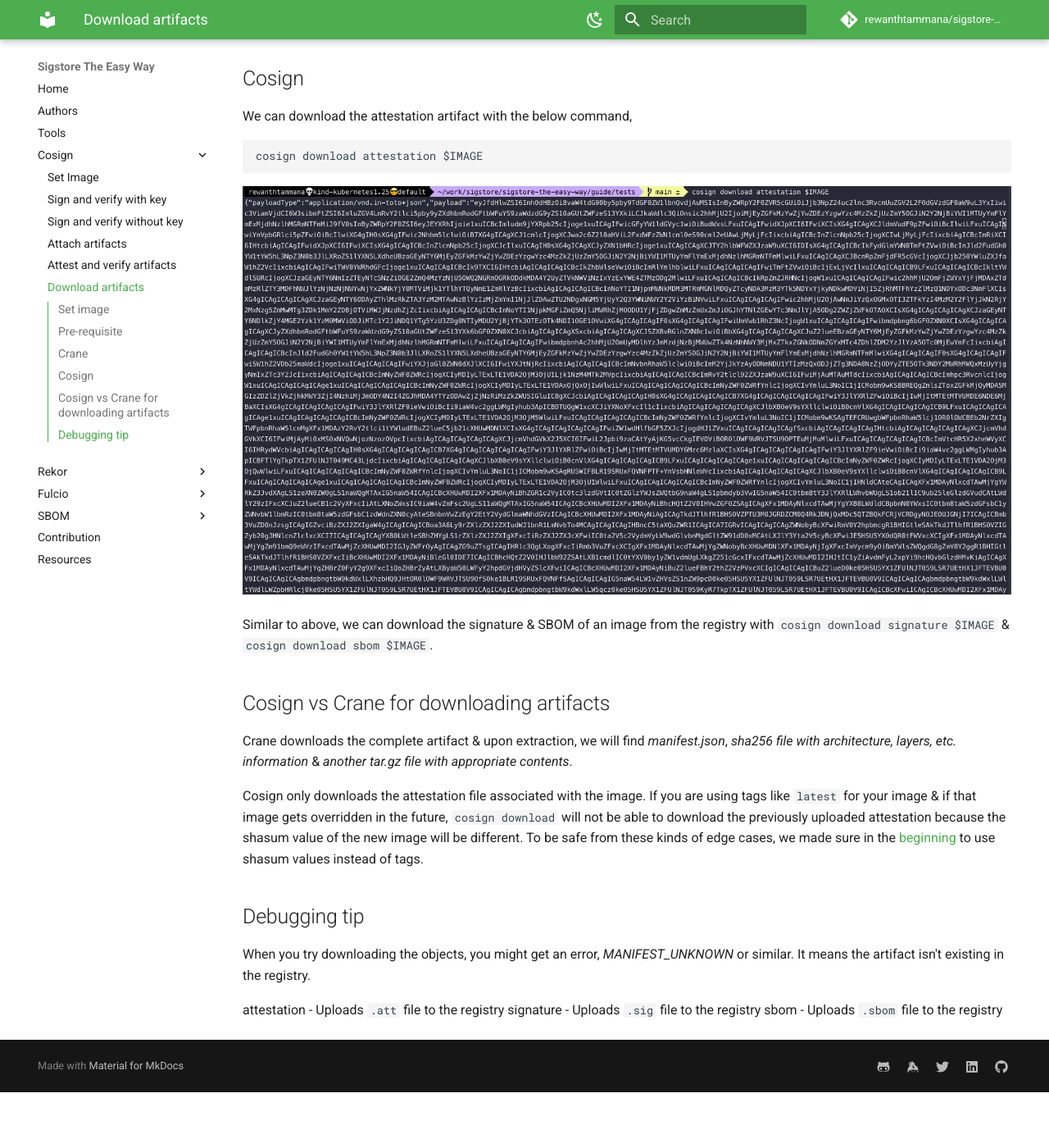
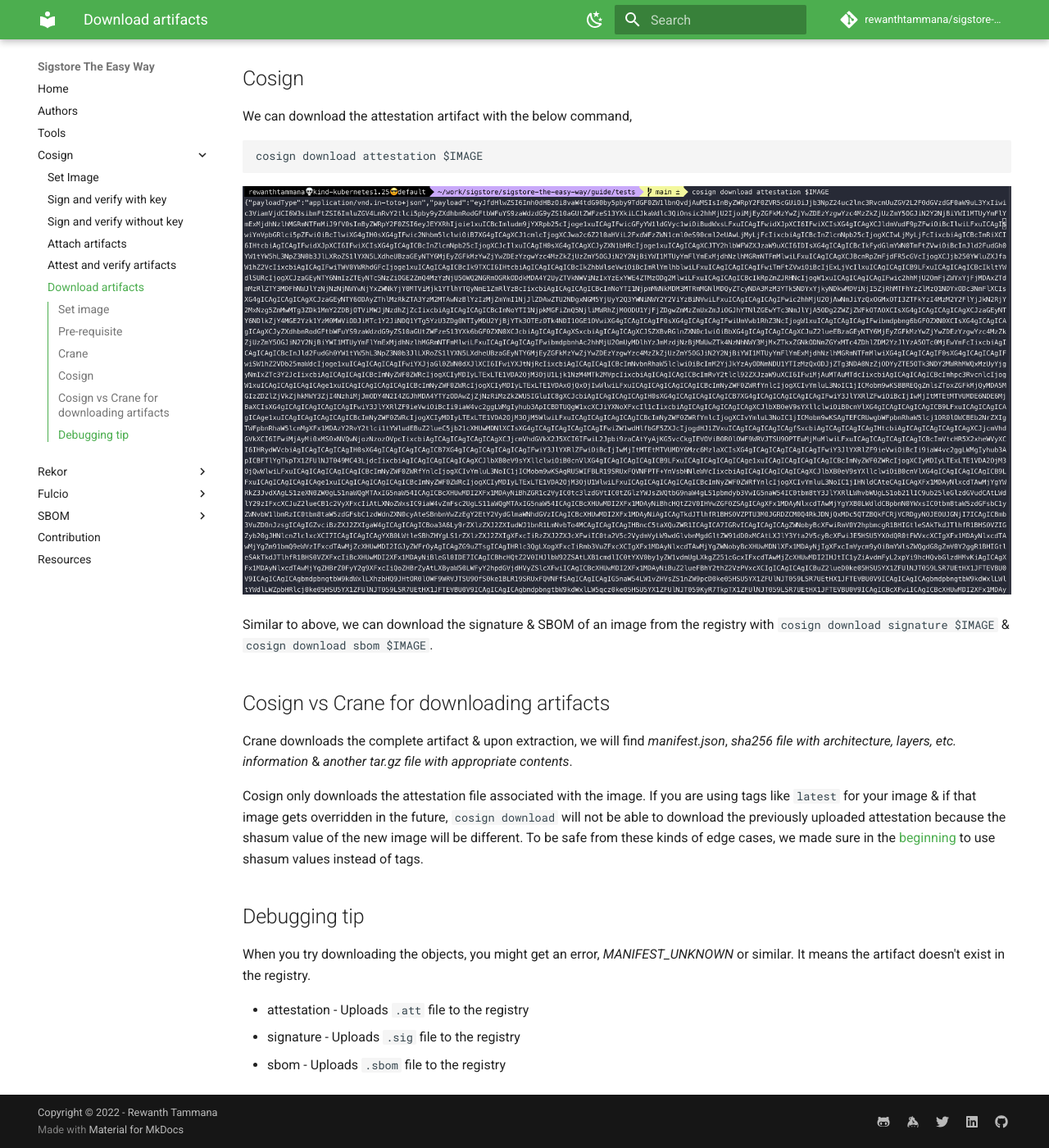
Before and after one commit to rewanthtammana/sigstore-the-easy-way, an MkDocs documentation site: the page built from guide/cosign/download-artifacts.md, in a window 1280 px wide and 1400 px high, scrolled down 2263 px. Shown: the whole window at 82% size. Built offline with MkDocs 1.6.1 and Material for MkDocs 9.7.7, drawn with Linux system fonts in a browser that asks for light colours; comment, search, counter and statistics services are not loaded; before the commit the page ends 3595 px from its top, so only the background shows below that.

Commit message:
Updates styling

```diff
--- /dev/null
+++ b/guide/assets/css/style.css
@@ -0,0 +1,4 @@
+.md-source-file { display: none; }
+hr {
+    visibility: hidden;
+}
--- a/guide/cosign/download-artifacts.md
+++ b/guide/cosign/download-artifacts.md
@@ -72,8 +72,8 @@ Cosign only downloads the attestation file associated with the image. If you are
 
 ## Debugging tip
 
-When you try downloading the objects, you might get an error, *MANIFEST_UNKNOWN* or similar. It means the artifact isn't existing in the registry.
+When you try downloading the objects, you might get an error, *MANIFEST_UNKNOWN* or similar. It means the artifact doesn't exist in the registry.
 
-attestation - Uploads `.att` file to the registry
-signature - Uploads `.sig` file to the registry
-sbom - Uploads `.sbom` file to the registry
+* attestation - Uploads `.att` file to the registry
+* signature - Uploads `.sig` file to the registry
+* sbom - Uploads `.sbom` file to the registry
--- a/mkdocs.yml
+++ b/mkdocs.yml
@@ -1,11 +1,18 @@
 site_name: Sigstore The Easy Way
-site_description: Software signing just got easier
+site_description: >-
+  Software signing just got easier. Sigstore The Easy Way guide is the most straightforward way to geting started with software signing & securing software supply chains.
 site_author: Rewanth Tammana
 site_url: https://rewanthtammana/sigstore-the-easy-way
 docs_dir: guide
+edit_uri: edit/main/guide
 
 repo_name: rewanthtammana/sigstore-the-easy-way
 repo_url: https://github.com/rewanthtammana/sigstore-the-easy-way
+
+copyright: Copyright &copy; 2022 - Rewanth Tammana
+
+extra_css:
+  - assets/css/style.css
 
 extra:
   analytics:
@@ -25,6 +32,7 @@ extra:
 
 theme:
   name: material
+  custom_dir: 'guide/assets/'
   features:
     - content.code.annotate
     - navigation.indexes
```
